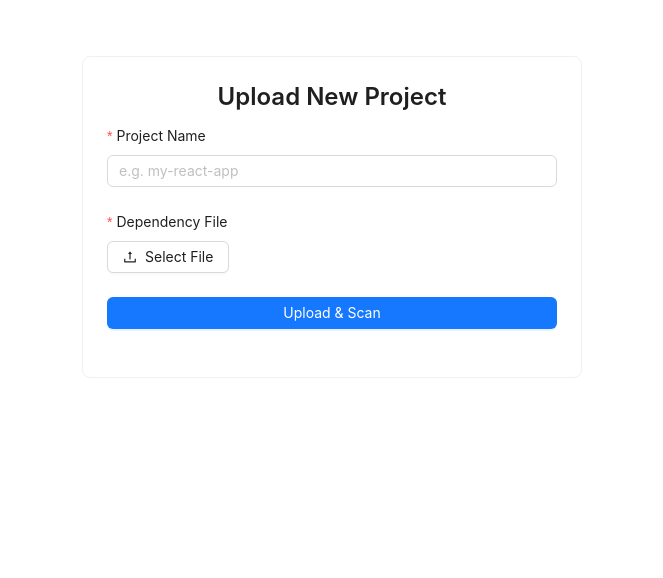
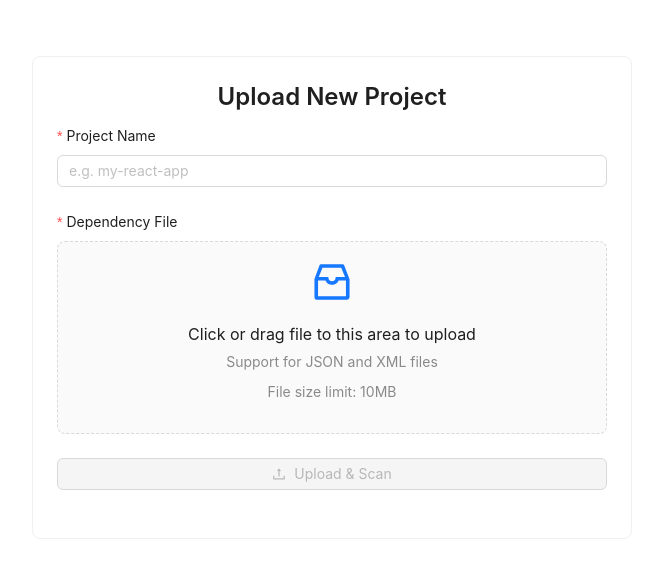
Before and after one commit to Keglover/AEGIS, a React (Create React App) app in the folder frontend/: page /upload in a window 1280 px wide. Shown: the top 578 px of the page, without its empty margins (308-971 px from the left). Built offline with nearby package versions, Linux system fonts and the light colour scheme.

Commit message:
Fix upload page

```diff
--- a/frontend/src/pages/UploadPage.jsx
+++ b/frontend/src/pages/UploadPage.jsx
@@ -1,9 +1,10 @@
 import React, { useState, useEffect } from 'react';
-import { Upload, Button, Form, Input, Typography, message, Card } from 'antd';
-import { UploadOutlined } from '@ant-design/icons';
+import { Upload, Button, Form, Input, Typography, message, Card, Space } from 'antd';
+import { UploadOutlined, InboxOutlined } from '@ant-design/icons';
 import { useNavigate } from 'react-router-dom';
 
-const { Title } = Typography;
+const { Title, Text } = Typography;
+const { Dragger } = Upload;
 
 function UploadPage() {
     const [file, setFile] = useState(null);
@@ -19,28 +20,59 @@ function UploadPage() {
         }
     }, [form]);
 
-    const handleFileChange = ({ file, fileList }) => {
-        setFileList(fileList);
-        if (file.status !== 'removed') {
-            setFile(file.originFileObj);
-            // 手动设置表单字段值
-            form.setFieldsValue({ file: file.originFileObj });
-        } else {
+    const handleFileChange = ({ fileList: newFileList }) => {
+        const latestFile = newFileList[0];
+
+        if (!latestFile) {
             setFile(null);
-            form.setFieldsValue({ file: null });
+            setFileList([]);
+            form.setFieldsValue({ file: [] });
+            return;
         }
+
+        const isJson = latestFile.type === 'application/json' || latestFile.name.toLowerCase().endsWith('.json');
+        const isXml = latestFile.type === 'application/xml' || latestFile.type === 'text/xml' || latestFile.name.toLowerCase().endsWith('.xml');
+
+        if (!isJson && !isXml) {
+            message.error('Please upload a JSON or XML file!');
+            setFile(null);
+            setFileList([]);
+            form.setFieldsValue({ file: [] });
+            return;
+        }
+
+        if (latestFile.size > 10 * 1024 * 1024) {
+            message.error('File size cannot exceed 10MB!');
+            setFile(null);
+            setFileList([]);
+            form.setFieldsValue({ file: [] });
+            return;
+        }
+
+        setFile(latestFile.originFileObj);
+        setFileList([latestFile]);
+        form.setFieldsValue({ file: [latestFile] });
+        message.success('File selected, please click upload button to continue');
     };
 
     const handleFinish = async (values) => {
         if (!file) {
-            message.warning('Please upload a file.');
+            message.warning('Please select a file first');
             return;
         }
 
+        const projectName = values.name;
+        const email = localStorage.getItem('email');
+
+        // console.log('🔍 Uploading project with:');
+        // console.log('📁 Project Name:', projectName);
+        // console.log('📎 File:', file);
+        // console.log('✉️ Email:', email);
+
         const formData = new FormData();
-        formData.append('name', values.name);
+        formData.append('name', projectName);
         formData.append('file', file);
-        formData.append('email', localStorage.getItem('email'));
+        formData.append('email', email);
 
         setUploading(true);
         try {
@@ -57,7 +89,7 @@ function UploadPage() {
             const result = await res.json();
 
             if (result.code === 200) {
-                message.success('Project uploaded and scan started!');
+                message.success('Project uploaded successfully, scan started!');
                 navigate('/');
             } else {
                 message.error(result.msg || 'Upload failed');
@@ -72,12 +104,13 @@ function UploadPage() {
 
     return (
         <div style={{ padding: 24, display: 'flex', justifyContent: 'center' }}>
-            <Card style={{ width: 500 }}>
+            <Card style={{ width: 600 }}>
                 <Title level={3} style={{ textAlign: 'center' }}>Upload New Project</Title>
                 <Form
                     layout="vertical"
                     onFinish={handleFinish}
                     form={form}
+                    initialValues={{ file: [] }}
                     onFinishFailed={({ errorFields }) => {
                         errorFields.forEach(field => {
                             message.error(field.errors[0]);
@@ -101,21 +134,29 @@ function UploadPage() {
                         }]}
                         valuePropName="fileList"
                         getValueFromEvent={(e) => {
-                            if (Array.isArray(e)) {
-                                return e;
-                            }
-                            return e && e.fileList;
+                            if (Array.isArray(e)) return e;
+                            return e?.fileList || [];
                         }}
                     >
-                        <Upload
+                        <Dragger
                             beforeUpload={() => false}
                             maxCount={1}
                             fileList={fileList}
                             onChange={handleFileChange}
-                            accept=".json"
+                            accept=".json,.xml"
+                            showUploadList={true}
                         >
-                            <Button icon={<UploadOutlined />}>Select File</Button>
-                        </Upload>
+                            <p className="ant-upload-drag-icon">
+                                <InboxOutlined />
+                            </p>
+                            <p className="ant-upload-text">Click or drag file to this area to upload</p>
+                            <p className="ant-upload-hint">
+                                <Space direction="vertical" size="small">
+                                    <Text type="secondary">Support for JSON and XML files</Text>
+                                    <Text type="secondary">File size limit: 10MB</Text>
+                                </Space>
+                            </p>
+                        </Dragger>
                     </Form.Item>
 
                     <Form.Item name="email" hidden>
@@ -128,9 +169,10 @@ function UploadPage() {
                             htmlType="submit"
                             block
                             loading={uploading}
-                            disabled={uploading}
+                            disabled={uploading || !file}
+                            icon={<UploadOutlined />}
                         >
-                            Upload & Scan
+                            {uploading ? 'Uploading...' : 'Upload & Scan'}
                         </Button>
                     </Form.Item>
                 </Form>
--- a/frontend/src/pages/Verify2FAPage.jsx
+++ b/frontend/src/pages/Verify2FAPage.jsx
@@ -29,6 +29,7 @@ function Verify2FAPage() {
             if (res.code === 200) {
                 localStorage.setItem('userId', res.data.userId);
                 localStorage.setItem('email', email);
+                localStorage.setItem('userName', res.data.userName);
                 message.success('2FA verification successful!');
                 navigate('/home'); // 或你自定义的首页路径
             } else {
```
